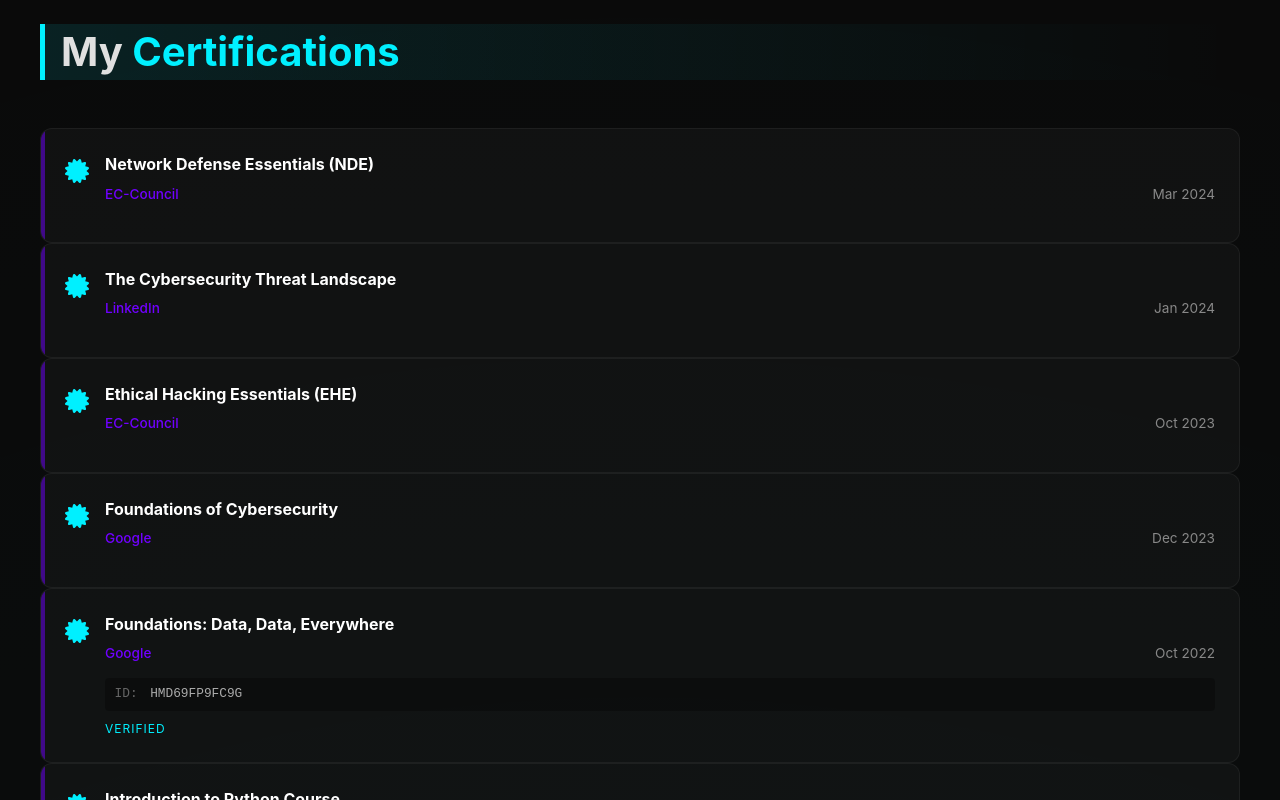
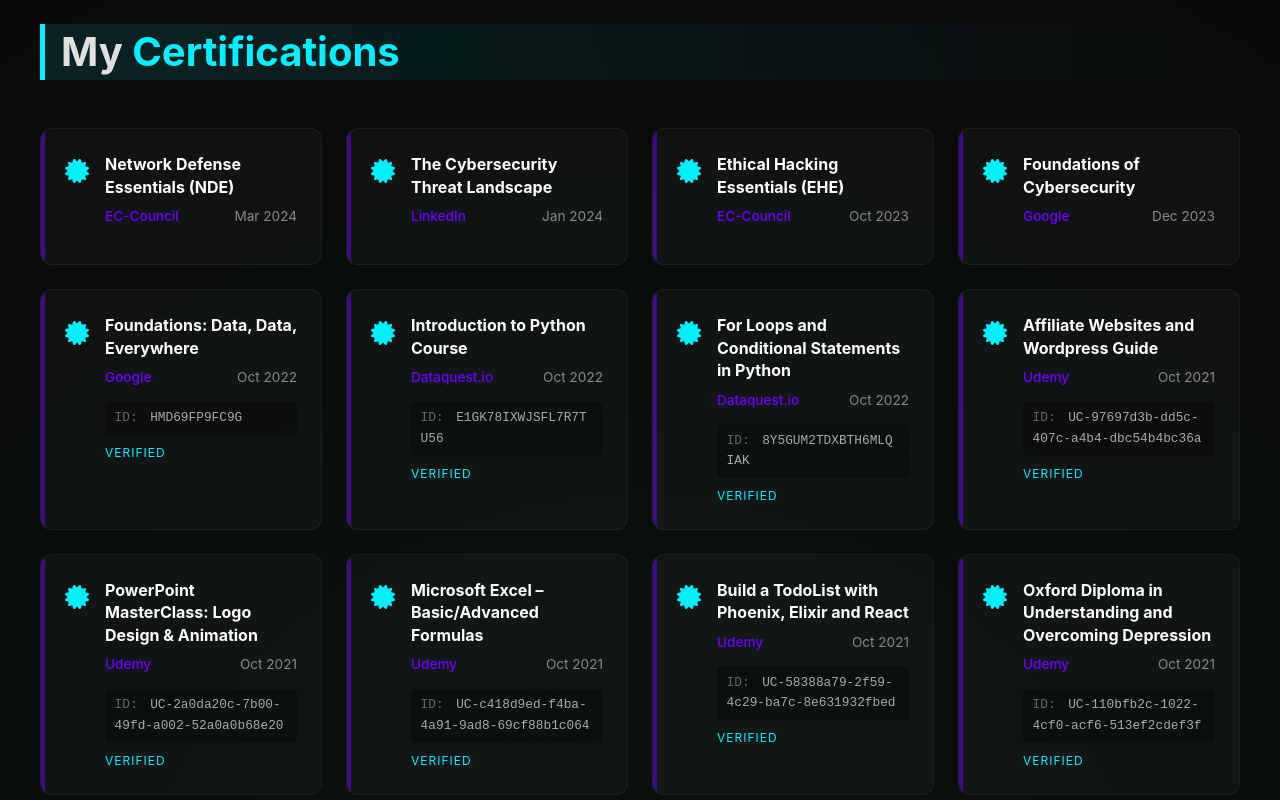
Before and after one commit to ex-commando/portfolio, a React (Vite) app: page / in a window 1280 px wide. Shown: the part 4500-5300 px from the top of the page. Built offline with nearby package versions, Linux system fonts and the light colour scheme.

Commit message:
Fix: Restore desktop grid layout for Certifications

```diff
--- a/src/sections/Certifications.css
+++ b/src/sections/Certifications.css
@@ -1,5 +1,7 @@
 .cert-grid {
     display: grid;
+    grid-template-columns: repeat(auto-fill, minmax(250px, 1fr));
+    gap: 1.5rem;
 
     @media (max-width: 600px) {
         .cert-grid {
```
